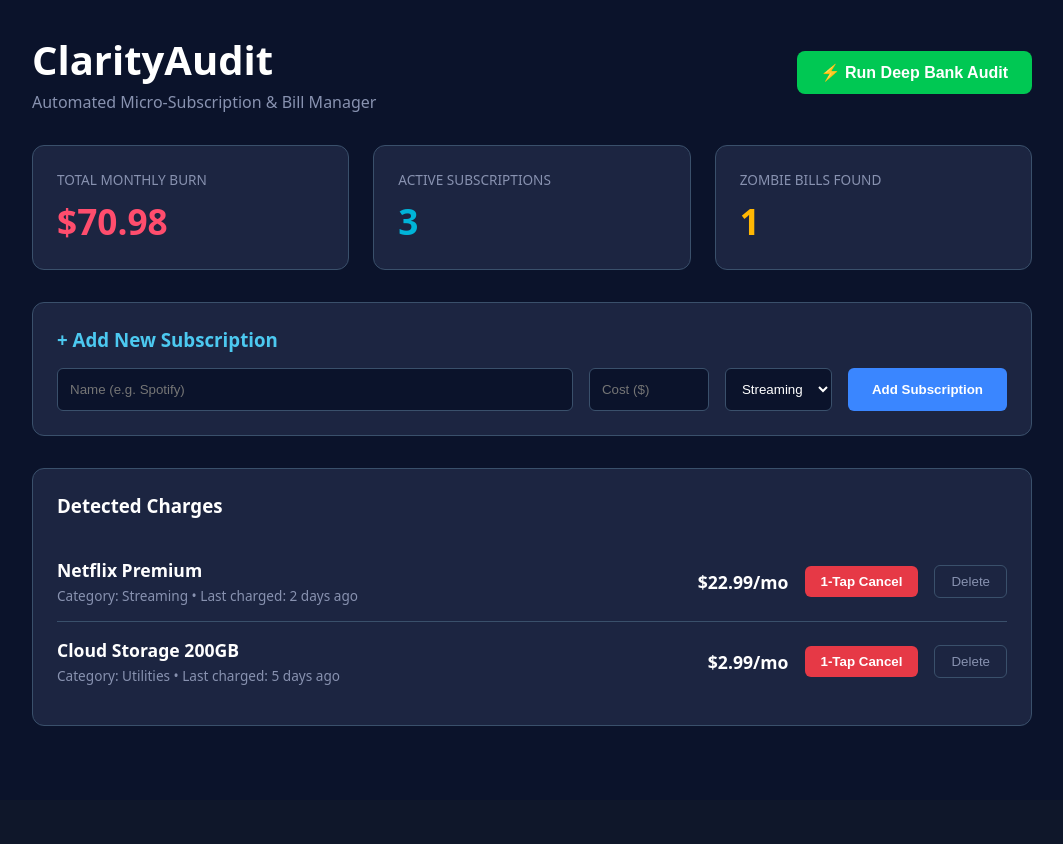
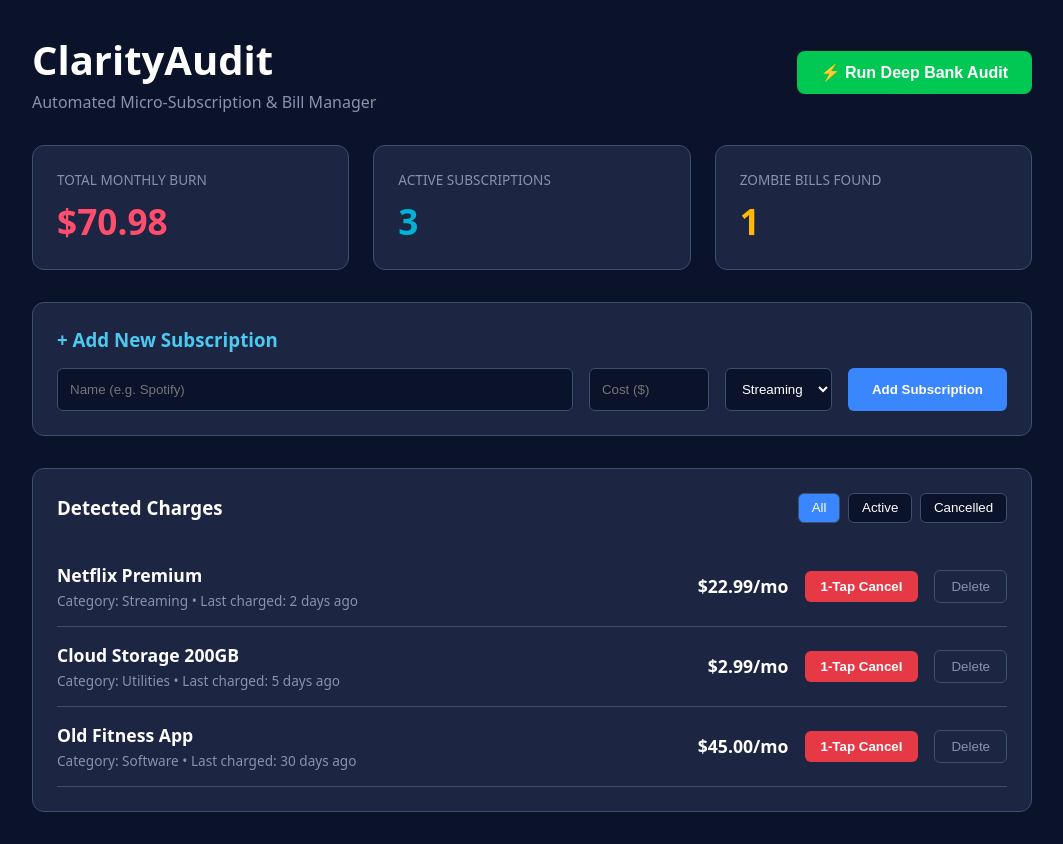
Before and after one commit to kashafrehman09/clarity-audit, a React (Vite) app: page / in a window 1280 px wide. Shown: the whole page, without its empty margins (108-1171 px from the left). Before the commit the page ends 800 px from the top, so only its background shows below. Built offline with nearby package versions, Linux system fonts and the light colour scheme.

Commit message:
Implement subscription management features
Added subscription management features including adding, deleting, and displaying subscriptions with dynamic calculations for total costs and counts.

```diff
--- a/src/App.tsx
+++ b/src/App.tsx
@@ -1,4 +1,42 @@
 import React, { useState, useEffect } from 'react';
+
+// Subscription Data Type
+interface Subscription {
+  id: string;
+  name: string;
+  cost: number;
+  category: string;
+  lastCharged: string;
+  isZombie?: boolean;
+}
+
+// Initial Sample Data
+const initialSubscriptions: Subscription[] = [
+  {
+    id: '1',
+    name: 'Netflix Premium',
+    cost: 22.99,
+    category: 'Streaming',
+    lastCharged: '2 days ago',
+    isZombie: false,
+  },
+  {
+    id: '2',
+    name: 'Cloud Storage 200GB',
+    cost: 2.99,
+    category: 'Utilities',
+    lastCharged: '5 days ago',
+    isZombie: false,
+  },
+  {
+    id: '3',
+    name: 'Old Fitness App',
+    cost: 45.00,
+    category: 'Software',
+    lastCharged: '30 days ago',
+    isZombie: true,
+  },
+];
 
 // Animated Splash Screen Component
 const SplashScreen = () => {
@@ -49,18 +87,54 @@ const SplashScreen = () => {
   );
 };
 
-// Main Application Component
 export default function App() {
   const [loading, setLoading] = useState(true);
+  const [subscriptions, setSubscriptions] = useState<Subscription[]>(initialSubscriptions);
+  const [filter, setFilter] = useState<'All' | 'Active' | 'Cancelled'>('All');
+
+  // Form State
+  const [name, setName] = useState('');
+  const [cost, setCost] = useState('');
+  const [category, setCategory] = useState('Streaming');
 
   useEffect(() => {
-    // Displays splash screen interface for 1.5 seconds on startup
     const timer = setTimeout(() => {
       setLoading(false);
     }, 1500);
-
     return () => clearTimeout(timer);
   }, []);
+
+  // Handlers
+  const handleAddSubscription = (e: React.FormEvent) => {
+    e.preventDefault();
+    if (!name.trim() || !cost || parseFloat(cost) <= 0) return;
+
+    const newSub: Subscription = {
+      id: Date.now().toString(),
+      name: name.trim(),
+      cost: parseFloat(cost),
+      category,
+      lastCharged: 'Just now',
+      isZombie: false,
+    };
+
+    setSubscriptions([newSub, ...subscriptions]);
+    setName('');
+    setCost('');
+  };
+
+  const handleDelete = (id: string) => {
+    setSubscriptions(subscriptions.filter((sub) => sub.id !== id));
+  };
+
+  const handleDeepAudit = () => {
+    alert('Deep Bank Audit Complete! No additional hidden recurring fees were detected.');
+  };
+
+  // Dynamic Calculations
+  const totalBurn = subscriptions.reduce((acc, sub) => acc + sub.cost, 0);
+  const activeCount = subscriptions.length;
+  const zombieCount = subscriptions.filter((sub) => sub.isZombie).length;
 
   if (loading) {
     return <SplashScreen />;
@@ -95,6 +169,7 @@ export default function App() {
             </p>
           </div>
           <button
+            onClick={handleDeepAudit}
             style={{
               backgroundColor: '#00c853',
               color: '#ffffff',
@@ -130,7 +205,9 @@ export default function App() {
             <p style={{ color: '#8892b0', fontSize: '0.85rem', margin: '0 0 0.5rem 0' }}>
               TOTAL MONTHLY BURN
             </p>
-            <h2 style={{ fontSize: '2.2rem', color: '#ff4d6d', margin: 0 }}>$70.98</h2>
+            <h2 style={{ fontSize: '2.2rem', color: '#ff4d6d', margin: 0 }}>
+              ${totalBurn.toFixed(2)}
+            </h2>
           </div>
 
           <div
@@ -144,7 +221,7 @@ export default function App() {
             <p style={{ color: '#8892b0', fontSize: '0.85rem', margin: '0 0 0.5rem 0' }}>
               ACTIVE SUBSCRIPTIONS
             </p>
-            <h2 style={{ fontSize: '2.2rem', color: '#00b4d8', margin: 0 }}>3</h2>
+            <h2 style={{ fontSize: '2.2rem', color: '#00b4d8', margin: 0 }}>{activeCount}</h2>
           </div>
 
           <div
@@ -158,12 +235,13 @@ export default function App() {
             <p style={{ color: '#8892b0', fontSize: '0.85rem', margin: '0 0 0.5rem 0' }}>
               ZOMBIE BILLS FOUND
             </p>
-            <h2 style={{ fontSize: '2.2rem', color: '#ffb703', margin: 0 }}>1</h2>
+            <h2 style={{ fontSize: '2.2rem', color: '#ffb703', margin: 0 }}>{zombieCount}</h2>
           </div>
         </div>
 
         {/* Add Subscription Form */}
-        <div
+        <form
+          onSubmit={handleAddSubscription}
           style={{
             backgroundColor: '#1c2541',
             padding: '1.5rem',
@@ -177,6 +255,8 @@ export default function App() {
             <input
               type="text"
               placeholder="Name (e.g. Spotify)"
+              value={name}
+              onChange={(e) => setName(e.target.value)}
               style={{
                 flex: 1,
                 minWidth: '180px',
@@ -189,7 +269,10 @@ export default function App() {
             />
             <input
               type="number"
+              step="0.01"
               placeholder="Cost ($)"
+              value={cost}
+              onChange={(e) => setCost(e.target.value)}
               style={{
                 width: '120px',
                 padding: '0.75rem',
@@ -200,6 +283,8 @@ export default function App() {
               }}
             />
             <select
+              value={category}
+              onChange={(e) => setCategory(e.target.value)}
               style={{
                 padding: '0.75rem',
                 backgroundColor: '#0b132b',
@@ -208,11 +293,12 @@ export default function App() {
                 color: '#fff',
               }}
             >
-              <option>Streaming</option>
-              <option>Utilities</option>
-              <option>Software</option>
+              <option value="Streaming">Streaming</option>
+              <option value="Utilities">Utilities</option>
+              <option value="Software">Software</option>
             </select>
             <button
+              type="submit"
               style={{
                 backgroundColor: '#3a86ff',
                 color: '#fff',
@@ -226,7 +312,7 @@ export default function App() {
               Add Subscription
             </button>
           </div>
-        </div>
+        </form>
 
         {/* Detected Charges List */}
         <div
@@ -237,9 +323,43 @@ export default function App() {
             border: '1px solid #3a506b',
           }}
         >
-          <h3 style={{ margin: '0 0 1.5rem 0' }}>Detected Charges</h3>
+          <div
+            style={{
+              display: 'flex',
+              justifyContent: 'space-between',
+              alignItems: 'center',
+              marginBottom: '1.5rem',
+            }}
+          >
+            <h3 style={{ margin: 0 }}>Detected Charges</h3>
+            <div style={{ display: 'flex', gap: '0.5rem' }}>
+              {(['All', 'Active', 'Cancelled'] as const).map((tab) => (
+                <button
+                  key={tab}
+                  onClick={() => setFilter(tab)}
+                  style={{
+                    backgroundColor: filter === tab ? '#3a86ff' : '#0b132b',
+                    color: '#fff',
+                    border: '1px solid #3a506b',
+                    padding: '0.4rem 0.8rem',
+                    borderRadius: '6px',
+                    cursor: 'pointer',
+                  }}
+                >
+                  {tab}
+                </button>
+              ))}
+            </div>
+          </div>
 
+          {subscriptions.length === 0 ? (
+            <p style={{ color: '#8892b0', textAlign: 'center', padding: '1rem 0' }}>
+              No subscriptions found. Add one above!
+            </p>
+          ) : (
+            subscriptions.map((sub) => (
               <div
+                key={sub.id}
                 style={{
                   display: 'flex',
                   justifyContent: 'space-between',
@@ -251,14 +371,17 @@ export default function App() {
                 }}
               >
                 <div>
-              <h4 style={{ margin: 0, fontSize: '1.1rem' }}>Netflix Premium</h4>
+                  <h4 style={{ margin: 0, fontSize: '1.1rem' }}>{sub.name}</h4>
                   <p style={{ margin: '0.25rem 0 0 0', color: '#8892b0', fontSize: '0.85rem' }}>
-                Category: Streaming • Last charged: 2 days ago
+                    Category: {sub.category} • Last charged: {sub.lastCharged}
                   </p>
                 </div>
                 <div style={{ display: 'flex', alignItems: 'center', gap: '1rem' }}>
-              <span style={{ fontWeight: 'bold', fontSize: '1.1rem' }}>$22.99/mo</span>
+                  <span style={{ fontWeight: 'bold', fontSize: '1.1rem' }}>
+                    ${sub.cost.toFixed(2)}/mo
+                  </span>
                   <button
+                    onClick={() => handleDelete(sub.id)}
                     style={{
                       backgroundColor: '#e63946',
                       color: '#fff',
@@ -272,6 +395,7 @@ export default function App() {
                     1-Tap Cancel
                   </button>
                   <button
+                    onClick={() => handleDelete(sub.id)}
                     style={{
                       backgroundColor: 'transparent',
                       color: '#8892b0',
@@ -285,52 +409,8 @@ export default function App() {
                   </button>
                 </div>
               </div>
-
-          <div
-            style={{
-              display: 'flex',
-              justifyContent: 'space-between',
-              alignItems: 'center',
-              padding: '1rem 0',
-              flexWrap: 'wrap',
-              gap: '1rem',
-            }}
-          >
-            <div>
-              <h4 style={{ margin: 0, fontSize: '1.1rem' }}>Cloud Storage 200GB</h4>
-              <p style={{ margin: '0.25rem 0 0 0', color: '#8892b0', fontSize: '0.85rem' }}>
-                Category: Utilities • Last charged: 5 days ago
-              </p>
-            </div>
-            <div style={{ display: 'flex', alignItems: 'center', gap: '1rem' }}>
-              <span style={{ fontWeight: 'bold', fontSize: '1.1rem' }}>$2.99/mo</span>
-              <button
-                style={{
-                  backgroundColor: '#e63946',
-                  color: '#fff',
-                  border: 'none',
-                  padding: '0.5rem 1rem',
-                  borderRadius: '6px',
-                  fontWeight: 'bold',
-                  cursor: 'pointer',
-                }}
-              >
-                1-Tap Cancel
-              </button>
-              <button
-                style={{
-                  backgroundColor: 'transparent',
-                  color: '#8892b0',
-                  border: '1px solid #3a506b',
-                  padding: '0.5rem 1rem',
-                  borderRadius: '6px',
-                  cursor: 'pointer',
-                }}
-              >
-                Delete
-              </button>
-            </div>
-          </div>
+            ))
+          )}
         </div>
       </div>
     </div>
```
Lines whose indentation alone changed are shown as unchanged.
